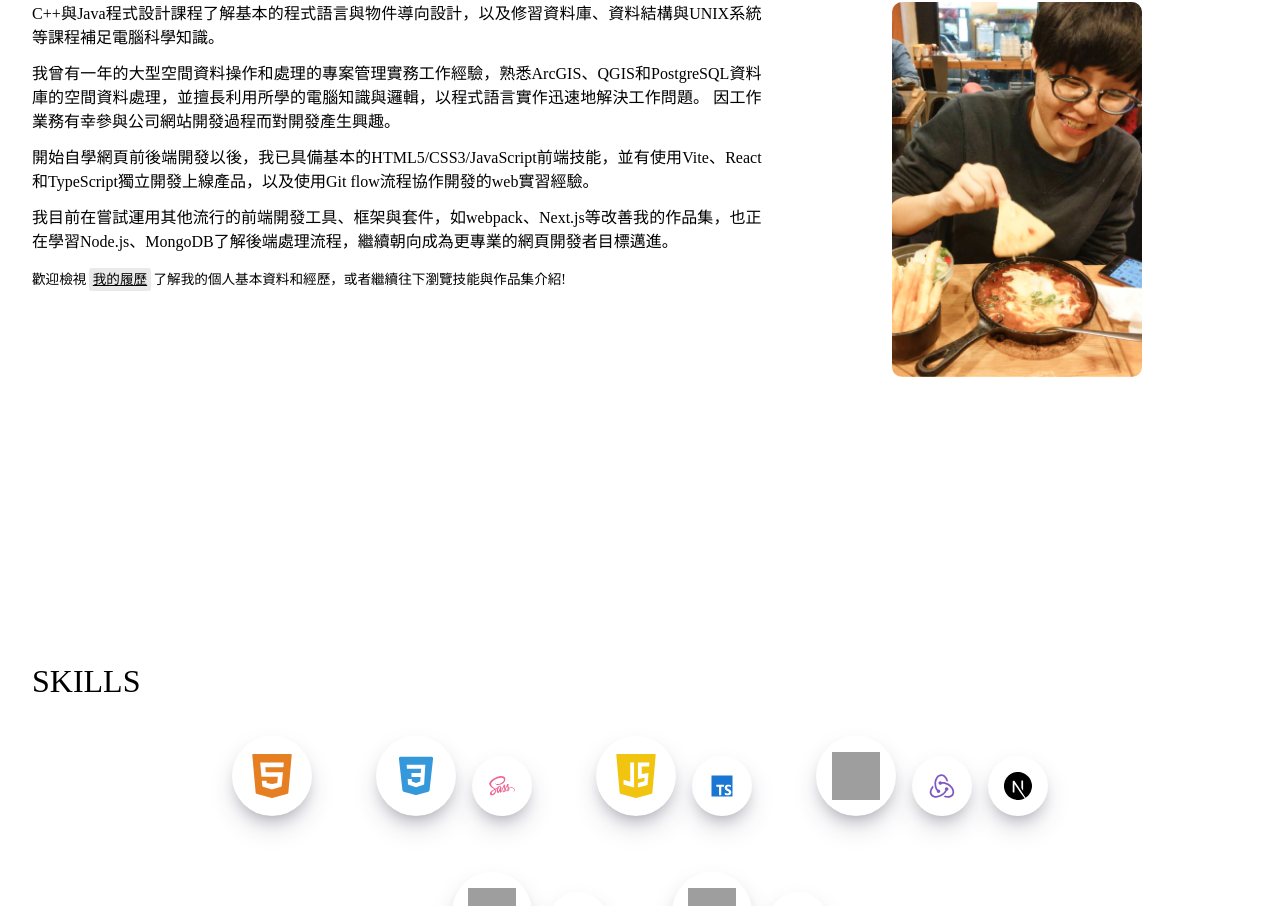
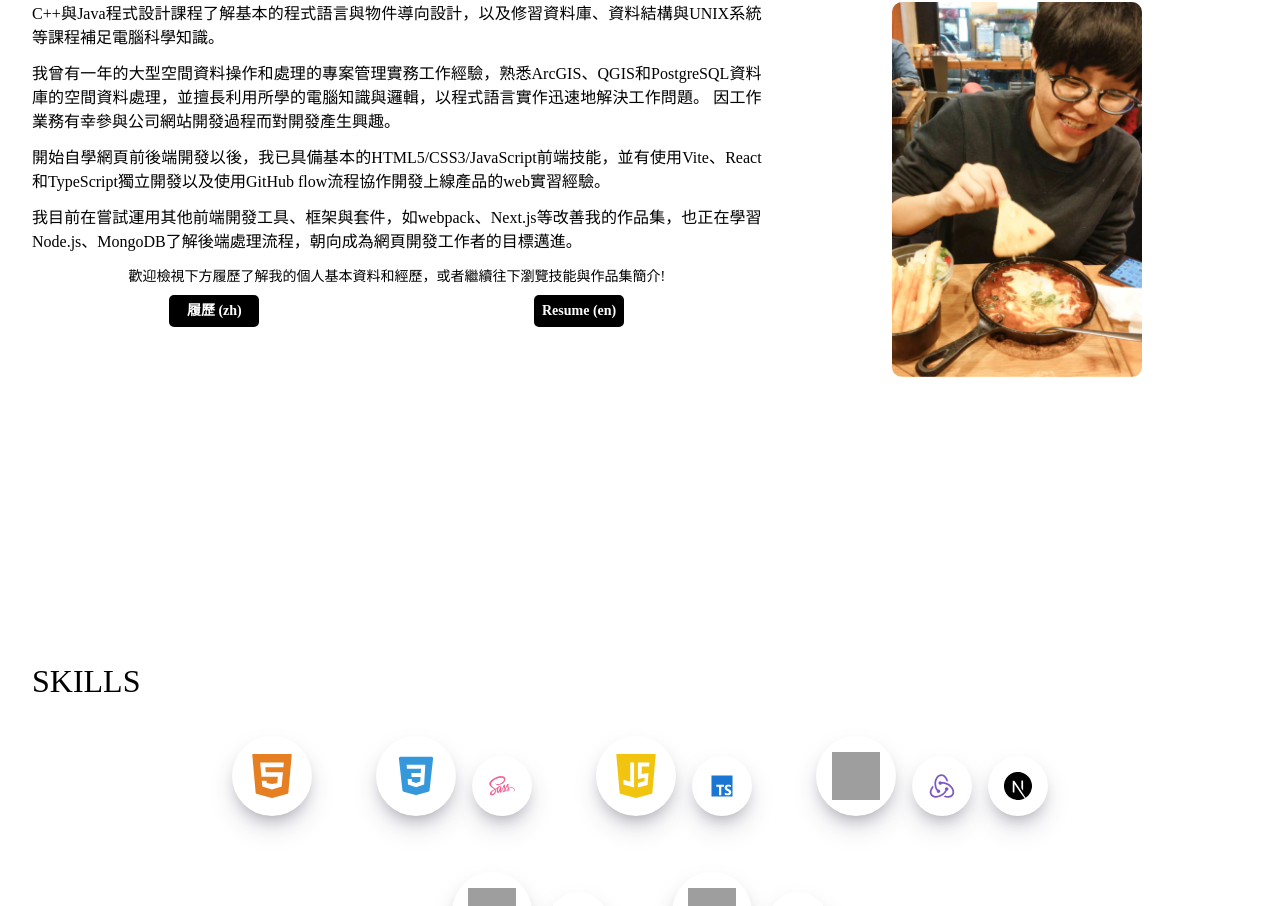
Before and after one commit to urlun0404/portfolio-next, a Next.js app: page / in a window 1280 px wide. Shown: the part 1119-2025 px from the top of the page. Built offline with nearby package versions, Linux system fonts and the light colour scheme; grey boxes are pictures that could not be loaded.

Commit message:
Add Resumes(zh, en)' link

```diff
--- a/src/components/about/index.tsx
+++ b/src/components/about/index.tsx
@@ -41,18 +41,30 @@ export default function About() {
           因工作業務有幸參與公司網站開發過程而對開發產生興趣。
         </p>
         <p>
-          開始自學網頁前後端開發以後，我已具備基本的HTML5/CSS3/JavaScript前端技能，並有使用Vite、React和TypeScript獨立開發上線產品，以及使用Git
-          flow流程協作開發的web實習經驗。
+          開始自學網頁前後端開發以後，我已具備基本的HTML5/CSS3/JavaScript前端技能，並有使用Vite、React和TypeScript獨立開發以及使用GitHub
+          flow流程協作開發上線產品的web實習經驗。
         </p>
         <p>
-          我目前在嘗試運用其他流行的前端開發工具、框架與套件，如webpack、Next.js等改善我的作品集，也正在學習Node.js、MongoDB了解後端處理流程，繼續朝向成為更專業的網頁開發者目標邁進。
+          我目前在嘗試運用其他前端開發工具、框架與套件，如webpack、Next.js等改善我的作品集，也正在學習Node.js、MongoDB了解後端處理流程，朝向成為網頁開發工作者的目標邁進。
         </p>
         <s.Resume>
-          歡迎檢視
-          <s.ResumeLink href="#" title="my resume">
-            我的履歷
+          <p>
+            歡迎檢視下方履歷了解我的個人基本資料和經歷，或者繼續往下瀏覽技能與作品集簡介!
+          </p>
+          <s.ResumeLink
+            href="https://drive.google.com/file/d/1X8nfyBkYvgNjpZt1doCZs0Fm7cYeh22p/view?usp=share_link"
+            title="履歷"
+            target="_blank"
+          >
+            履歷 &#40;zh&#41;
           </s.ResumeLink>
-          了解我的個人基本資料和經歷，或者繼續往下瀏覽技能與作品集介紹!
+          <s.ResumeLink
+            href="https://drive.google.com/file/d/1Z4IzIxaRKqsvRXGgd6Qki-nfiVuvqrAF/view?usp=share_link"
+            title="resume"
+            target="_blank"
+          >
+            Resume &#40;en&#41;
+          </s.ResumeLink>
         </s.Resume>
       </s.Biography>
       <s.Photo id="photo">
--- a/src/components/about/styles.ts
+++ b/src/components/about/styles.ts
@@ -36,6 +36,7 @@ export const Title = styled(L.SectionTitle)`
 export const Biography = styled.article`
   grid-row: 2/3;
   grid-column: 1/2;
+  font-size: ${(props) => props.theme.fontSizes.$md};
   line-height: 1.5em;
   text-align: justify;
 
@@ -67,11 +68,18 @@ export const Photo = styled.figure`
   }
 `;
 
-export const Resume = styled.p`
+export const Resume = styled.div`
   grid-row: 3/4;
   grid-column: 1/2;
-  font-size: 0.85rem;
-  line-height: 2em;
+  display: grid;
+  justify-items: center;
+  font-size: ${(props) => props.theme.fontSizes.$sm};
+
+  & > p {
+    grid-row: 1/2;
+    grid-column: 1/3;
+    line-height: 1.5em;
+  }
 
   @media (max-width: ${(props) => props.theme.breakpoints.$sm}) {
     font-size: 0.7rem;
@@ -80,16 +88,18 @@ export const Resume = styled.p`
 `;
 
 export const ResumeLink = styled.a`
-  padding: 0.25rem;
-  margin: 0.15rem;
-
-  text-decoration: underline;
-  background-color: ${(props) => props.theme.colors.bg.grayLight70};
-  border-radius: 2.5px;
+  min-width: 90px;
+  padding: 0.25rem 0.5rem;
+  margin: 0.5rem;
+  font-weight: ${(props) => props.theme.fontWeights.bold};
+  text-align: center;
+  color: ${(props) => props.theme.colors.bg.white};
+  background-color: ${(props) => props.theme.colors.bg.black};
+  border-radius: 5px;
+  transition: all 0.2s ease-in-out;
   cursor: pointer;
 
   &:hover {
-    font-weight: ${(props) => props.theme.fontWeights.bold};
-    background-color: ${(props) => props.theme.colors.bg.grayDark70};
+    background-color: ${(props) => props.theme.colors.bg.grayDark90};
   }
 `;
--- a/src/styles/theme.ts
+++ b/src/styles/theme.ts
@@ -44,11 +44,13 @@ export const theme = {
       grayDark50: 'rgba(155, 155, 155, 0.5)',
       grayDark70: 'rgba(155, 155, 155, 0.7)',
       grayDark90: 'rgba(155, 155, 155, 0.9)',
+      white: 'rgba(255, 255, 255, 1)',
       white20: 'rgba(255, 255, 255, 0.2)',
       white30: 'rgba(255, 255, 255, 0.3)',
       white50: 'rgba(255, 255, 255, 0.5)',
       white70: 'rgba(255, 255, 255, 0.7)',
       white90: 'rgba(255, 255, 255, 0.9)',
+      black: 'rgba(0, 0, 0, 1)',
       black10: 'rgba(0, 0, 0, 0.1)',
       black20: 'rgba(0, 0, 0, 0.2)',
       black30: 'rgba(0, 0, 0, 0.3)',
```
